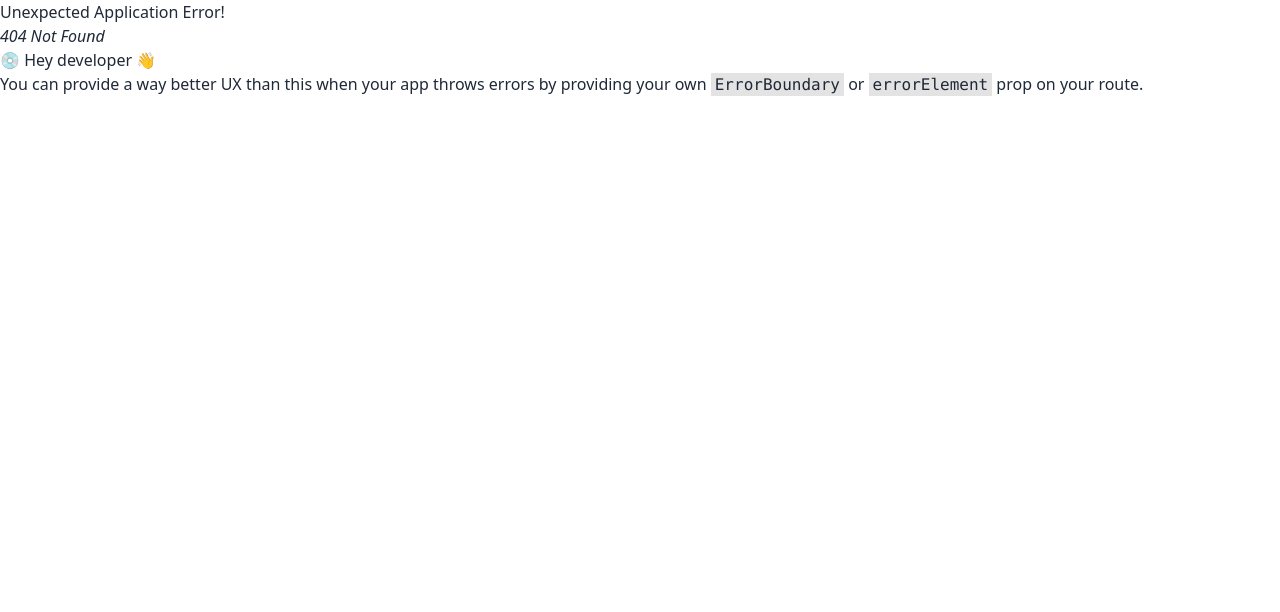
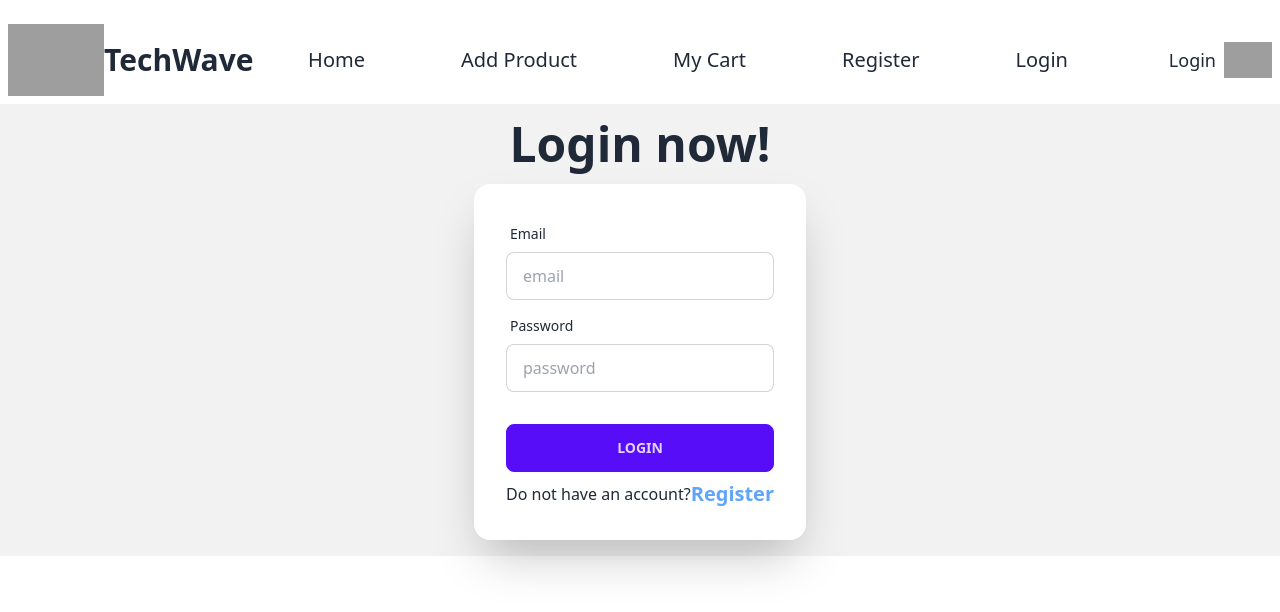
Before and after one commit to tarekibnkhayer/TechWave, a React (Vite) app: page /login in a window 1280 px wide. Before the commit this address had no page. Shown: the top 612 px of the page. Built offline with nearby package versions, Linux system fonts and the light colour scheme; no server answers; grey boxes are pictures that could not be loaded.

Commit message:
firebase authentication sign in, sign up, onAuthStateChanged , updateProfile integration

```diff
--- a/src/components/shared/Navbar.jsx
+++ b/src/components/shared/Navbar.jsx
@@ -1,14 +1,21 @@
+import { useContext } from "react";
 import { NavLink } from "react-router-dom";
+import { AuthContext } from "../../providers/AuthProvider";
 
 
 const Navbar = () => {
+  const {user, logoutUser} = useContext(AuthContext)
+  console.log(user)
     const navLinks = <>
     <NavLink to='/' className='text-xl lg:ml-24'>Home</NavLink>
     <NavLink to='/' className='text-xl lg:ml-24'>Add Product</NavLink>
     <NavLink to='/' className='text-xl lg:ml-24'>My Cart</NavLink>
     <NavLink to='/register' className='text-xl lg:ml-24'>Register</NavLink>
-    <NavLink to='/' className='text-xl lg:ml-24'>Login</NavLink>
+    <NavLink to='/login' className='text-xl lg:ml-24'>Login</NavLink>
     </>
+    const handleLogout = () => {
+      logoutUser().then().catch();
+    }
     return (
         <div className="navbar bg-base-100 mt-4">
   <div className="navbar-start">
@@ -29,8 +36,19 @@ const Navbar = () => {
     </ul>
   </div>
   <div className="navbar-end">
+
+   {
+    user? <>
+    <p>{user.displayName}</p>
+    <button className="ml-4 text-lg btn" onClick={handleLogout}>Logout</button>
+    <img src={user.photoURL} alt="" className="w-12 rounded-full" />
+    </>
+    :
+    <>
     <NavLink to='/login' className='mr-2 text-lg'>Login</NavLink>
    <img src="https://i.imgur.com/BSXLY0r.png" alt=""  className="w-12"/>
+    </>
+   }
   </div>
 </div>
     );
--- a/src/main.jsx
+++ b/src/main.jsx
@@ -9,6 +9,7 @@ import Root from './layout/Root';
 import Home from './pages/Home';
 import AuthProvider from './providers/AuthProvider';
 import Register from './pages/Register';
+import Login from './pages/Login';
 
 const router = createBrowserRouter([
   {
@@ -23,6 +24,10 @@ const router = createBrowserRouter([
       {
         path: '/register',
         element: <Register></Register>
+      },
+      {
+        path: '/login',
+        element: <Login></Login>
       }
     ]
   },
--- a/src/pages/Login.jsx
+++ b/src/pages/Login.jsx
@@ -0,0 +1,57 @@
+import { useContext } from "react";
+import { NavLink } from "react-router-dom";
+import { AuthContext } from "../providers/AuthProvider";
+import { ToastContainer, toast } from 'react-toastify';
+import 'react-toastify/dist/ReactToastify.css';
+
+const Login = () => {
+    const {loginUser} = useContext(AuthContext);
+    const handleLogin = e => {
+        e.preventDefault();
+        const form = e.target;
+        const email = form.email.value;
+        const password = form.password.value;
+        console.log(email, password);
+        loginUser(email, password)
+        .then((result) => {
+            console.log(result.user);
+            toast("Logged in successfully");
+            form.reset();
+        })
+        .catch(err =>  toast(err.message));
+    }
+    return (
+        <div className="hero bg-base-200">
+  <div className="hero-content flex-col ">
+    <div className="text-center">
+      <h1 className="text-5xl font-bold">Login now!</h1>
+    </div>
+    <div className="card flex-shrink-0 w-full max-w-sm shadow-2xl bg-base-100">
+      <form className="card-body" onSubmit={handleLogin}>
+        <div className="form-control">
+          <label className="label">
+            <span className="label-text">Email</span>
+          </label>
+          <input type="email" name="email" placeholder="email" className="input input-bordered" required />
+        </div>
+        <div className="form-control">
+          <label className="label">
+            <span className="label-text">Password</span>
+          </label>
+          <input type="password" name="password" placeholder="password" className="input input-bordered" required />
+        </div>
+        <div className="form-control mt-6">
+          <button className="btn btn-primary">Login</button>
+          <div className="flex mt-2 items-center">
+            <p>Do not have an account?</p> <NavLink to='/register' className="text-blue-400 font-black text-xl">Register</NavLink>
+          </div>
+        </div>
+      </form>
+    </div>
+  </div>
+  <ToastContainer />
+</div>
+    );
+};
+
+export default Login;
--- a/src/pages/Register.jsx
+++ b/src/pages/Register.jsx
@@ -5,7 +5,7 @@ import { ToastContainer, toast } from 'react-toastify';
 import 'react-toastify/dist/ReactToastify.css';
 
 const Register = () => {
-    const {createUser} = useContext(AuthContext);
+    const {createUser, updateUserInfo} = useContext(AuthContext);
     const handleRegister = e => {
         e.preventDefault();
         const form = e.target;
@@ -13,13 +13,13 @@ const Register = () => {
         const email = form.email.value;
         const password = form.password.value;
         const photo = form.photo.value;
-        console.log(name, email, password, photo);
         createUser(email, password)
         .then((result) => {
             console.log(result.user);
-            result.user.displayName = name;
-            result.user.photoURL = photo;
+           updateUserInfo(name, photo)
+           .then().catch();
             toast("User created successfully");
+            form.reset();
         })
         .catch(err => toast(err.message) );
     }
--- a/src/providers/AuthProvider.jsx
+++ b/src/providers/AuthProvider.jsx
@@ -1,6 +1,6 @@
-import { createContext, useState } from "react";
+import { createContext, useEffect, useState } from "react";
 import PropTypes from 'prop-types';
-import { createUserWithEmailAndPassword } from "firebase/auth";
+import { createUserWithEmailAndPassword, onAuthStateChanged, signInWithEmailAndPassword, signOut, updateProfile } from "firebase/auth";
 import auth from "../firebase/firebase.config";
 
 export const AuthContext = createContext(null);
@@ -8,14 +8,49 @@ export const AuthContext = createContext(null);
 const AuthProvider = ({children}) => {
     const [user, setUser] = useState(null);
     const [loading, setLoading] = useState(true);
+
     const createUser = (email, password) => {
         setLoading(true);
         return createUserWithEmailAndPassword(auth, email, password);
+    };
+
+    const loginUser = (email, password) => {
+        setLoading(true);
+        return signInWithEmailAndPassword(auth, email, password);
+    };
+
+    useEffect(() => {
+        const unSubscribe = onAuthStateChanged(auth, (currentUser) => {
+            if(currentUser){
+                setUser(currentUser);
+                setLoading(false);
+            }
+            else{
+                setUser(null);
+                setLoading(false);
+            }
+        })
+        return () => unSubscribe();
+    },[]);
+
+    const updateUserInfo = (name, photo) => {
+       return updateProfile(auth.currentUser, {
+            displayName: name,
+            photoURL: photo
+        });
+    };
+
+    const logoutUser = () => {
+        return signOut(auth);
     }
+
     const authInfo = {
+        user,
+        loading,
         createUser,
-        user,
-        loading
+        loginUser,
+        updateUserInfo,
+        logoutUser
     }
     return (
        <AuthContext.Provider value={authInfo}>
```
